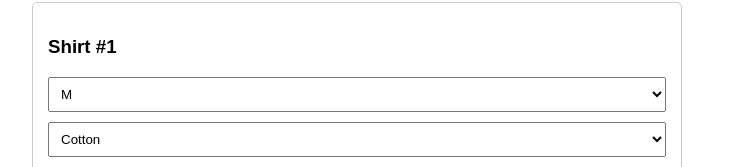
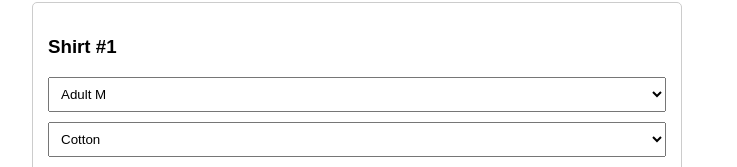
Before and after one commit to beccann/family-tshirt-app, a Next.js app: page / in a window 1280 px wide. Shown: the part 261-428 px from the top of the page, without its empty margins (283-1020 px from the left). Built offline with nearby package versions, Linux system fonts and the light colour scheme.

Commit message:
Update index.js

```diff
--- a/pages/index.js
+++ b/pages/index.js
@@ -3,7 +3,7 @@ import { useState } from "react";
 export default function TshirtOrderApp() {
   const [shirts, setShirts] = useState([
     {
-      size: "M",
+      size: "Adult M",
       type: "Cotton",
       isTall: false,
       personalizationName: "",
@@ -69,7 +69,7 @@ export default function TshirtOrderApp() {
     setShirts([
       ...shirts,
       {
-        size: "M",
+        size: "Adult M",
         type: "Cotton",
         isTall: false,
         personalizationName: "",
@@ -105,7 +105,6 @@ export default function TshirtOrderApp() {
           total +
           "&shirts=" +
           encodeURIComponent(JSON.stringify(shirts)),
-
         cancelUrl: window.location.href
       })
     });
@@ -123,10 +122,8 @@ export default function TshirtOrderApp() {
         fontFamily: "Arial"
       }}
     >
-      {/* ✅ UPDATED TITLE */}
       <h1>🏕️ Cooper Campout T-Shirt Order</h1>
 
-      {/* ✅ UPDATED LABEL */}
       <h3>Submitter Info</h3>
 
       <div style={{ marginBottom: "15px" }}>
@@ -163,15 +160,30 @@ export default function TshirtOrderApp() {
         >
           <h3>Shirt #{index + 1}</h3>
 
+          {/* ✅ UPDATED SIZE LIST WITH YOUTH */}
           <div style={{ marginBottom: "10px" }}>
             <select
               value={shirt.size}
               onChange={(e) => updateShirt(index, "size", e.target.value)}
               style={{ width: "100%", padding: "8px" }}
             >
-              {["S", "M", "L", "XL", "2XL", "3XL", "4XL", "5XL"].map((s) => (
-                <option key={s}>{s}</option>
-              ))}
+              <optgroup label="Youth Sizes">
+                <option>Youth XS</option>
+                <option>Youth S</option>
+                <option>Youth M</option>
+                <option>Youth L</option>
+              </optgroup>
+
+              <optgroup label="Adult Sizes">
+                <option>Adult S</option>
+                <option>Adult M</option>
+                <option>Adult L</option>
+                <option>Adult XL</option>
+                <option>2XL</option>
+                <option>3XL</option>
+                <option>4XL</option>
+                <option>5XL</option>
+              </optgroup>
             </select>
           </div>
 
```
Lines whose indentation alone changed are shown as unchanged.
